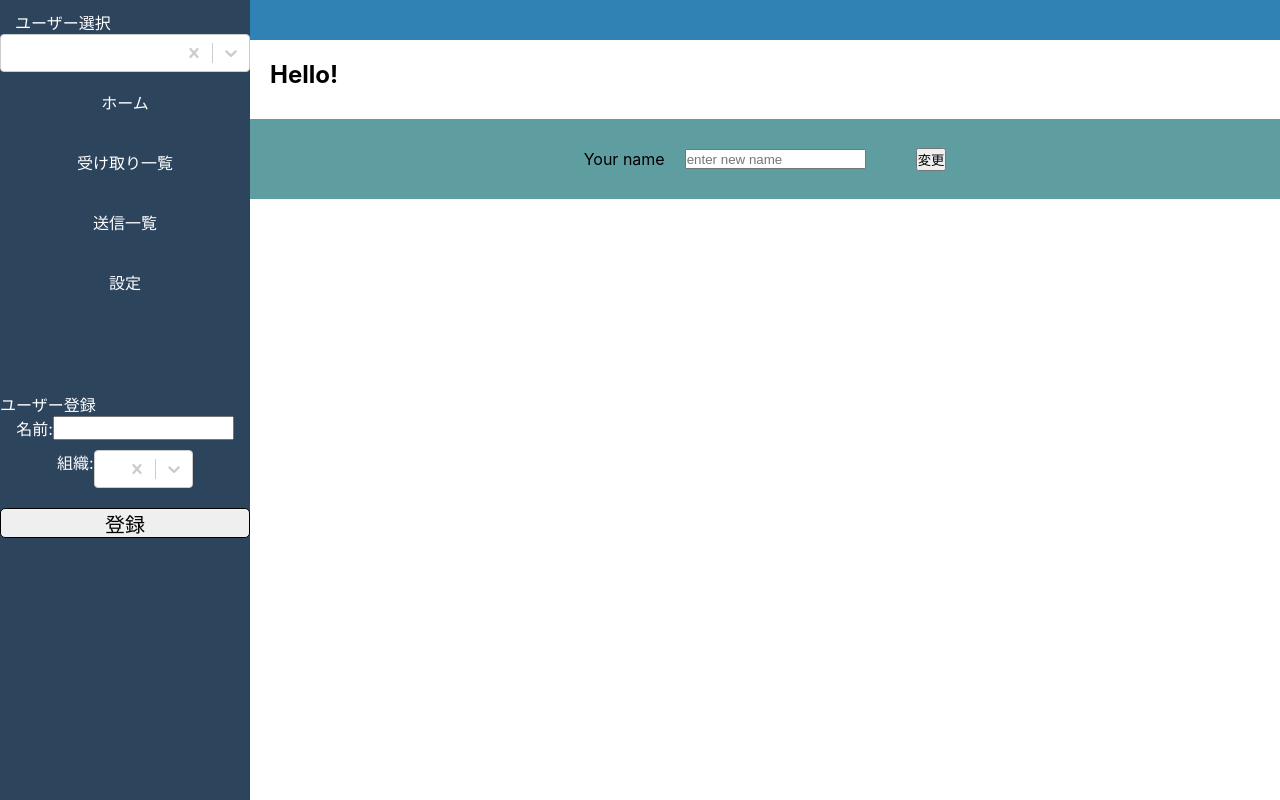
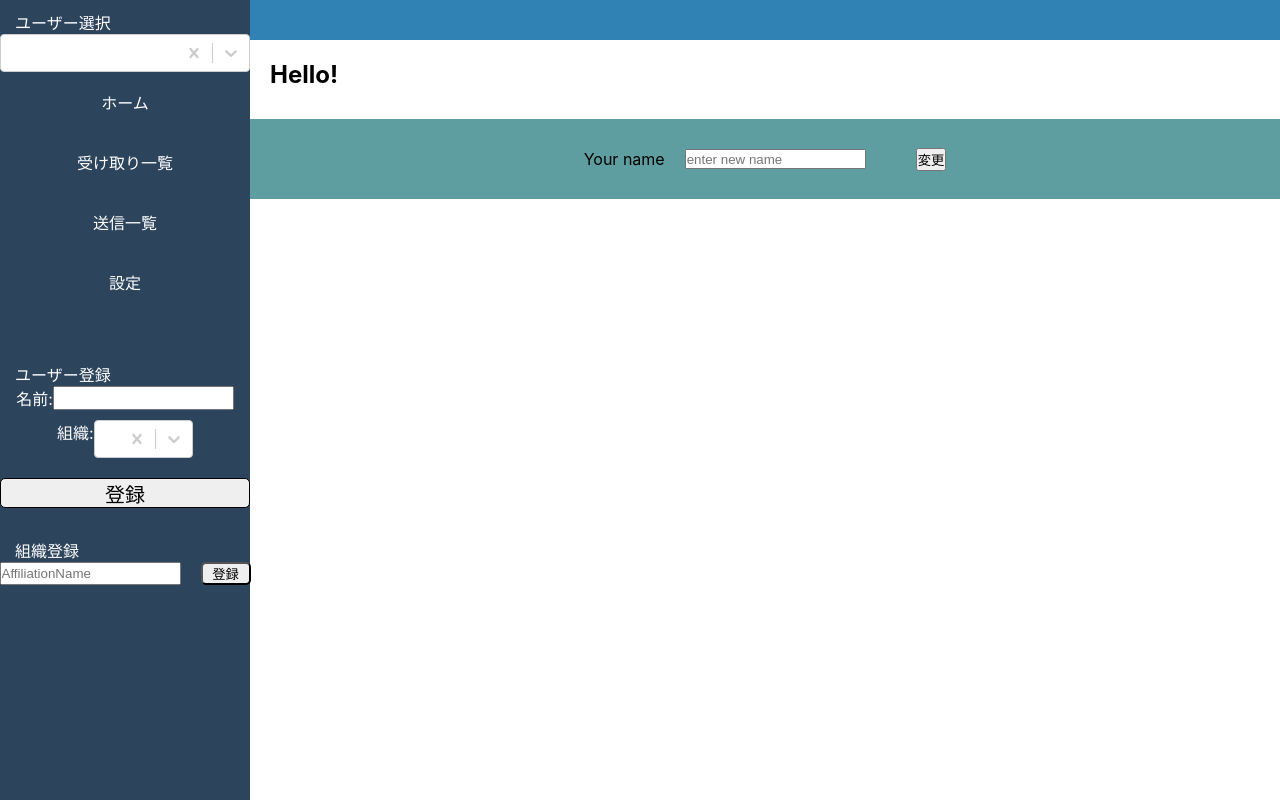
Before and after one commit to satoki71/curriculum_2_satoki_takahashi_front, a React (Create React App) app in the folder hackathon/react/my-app-ts/: page /Setting in a window 1280 px wide. Shown: the top 800 px of the page. Built offline with nearby package versions, Linux system fonts and the light colour scheme; no server answers.

Commit message:
Modify some files for affiliation register form

```diff
--- a/hackathon/react/my-app-ts/src/App.css
+++ b/hackathon/react/my-app-ts/src/App.css
@@ -15,6 +15,8 @@
 h2{
   margin: 20px auto;
   padding-left: 20px;
+  position: sticky;
+  top: 5px;
 }
 
 ul{
@@ -74,11 +76,12 @@ ul{
 }
 
 .userForm{
-  margin-top: 80px;
+  margin-top: 50px;
 }
 
 .userFormTitle{
   color: white;
+  margin-left: 15px;
 }
 
 .Sidebar .input-contents1{
@@ -109,6 +112,28 @@ ul{
 }
 
 
+.AffiliationForm{
+  margin-top:30px;
+}
+
+.affiliationName{
+  color:white;
+  margin-left: 15px;
+}
+
+.AffiliationButtonItem .affiliationRegister{
+  margin-left:20px;
+  width: 50px;
+  border-radius: 5px;
+}
+
+.AffiliationButtonItem .affiliationRegister:hover{
+  cursor: pointer;
+  background-color: dimgrey;
+}
+
+
+
 
 
 
@@ -123,6 +148,8 @@ ul{
   height: 40px;
   text-align: center;
   font-size: 30px;
+  position: sticky;
+  top: 0;
 }
 
 
--- a/hackathon/react/my-app-ts/src/App.tsx
+++ b/hackathon/react/my-app-ts/src/App.tsx
@@ -22,7 +22,7 @@ function App() {
 
   const [users, setUsers] = useState<userPost[]>([]);
 
-  const fetchUsers = async () => {
+  const fetchUsers = async() => {
     try {
         const res = await fetch("https://curriculum-2-satoki-takahashi-per-dufixj5qvq-uc.a.run.app/users", {method: 'GET'});
         if (!res.ok) {
--- /dev/null
+++ b/hackathon/react/my-app-ts/src/components/AffiliationForm.tsx
@@ -0,0 +1,70 @@
+import React, {useState} from 'react'
+
+type Props = {
+    fetchAffiliations: () => void;
+}
+
+const AffiliationForm = (props :Props) => {
+
+    const [affiliationName, setAffiliationName] = useState("");
+
+    const onSubmit = async(name :string) => {
+
+
+        if (!name) {
+            alert("Please enter affiliation name");
+            return;
+        }
+
+        try{
+          const response = await fetch(
+            `https://curriculum-2-satoki-takahashi-per-dufixj5qvq-uc.a.run.app/affiliation`,
+            {
+              method: "POST",
+
+              body: JSON.stringify({
+                name: name,
+              }),
+            });
+            if (!response.ok) {
+              throw Error(`Failed to create user: ${response.status}`);
+            }
+            props.fetchAffiliations()
+            setAffiliationName("")
+        } catch (err) {
+          console.error(err);
+        }
+    };
+
+    const submit = (e: React.FormEvent<HTMLFormElement>) => {
+        e.preventDefault();
+        onSubmit(affiliationName);
+    };
+
+    return (
+        <div>
+            <form onSubmit={submit} className="AffiliationForm">
+                <div className='affiliationName'>組織登録</div>
+                <div style={{ display: "flex", flexDirection: "row", justifyContent: "center"}}>
+                    <div className="affiliation-form-content" style={{ display: "flex", flexDirection: "row" }}>
+                        {/* <label>メッセージ: </label> */}
+                        <input
+                            className='affiliationName-input'
+                            type={"text"}
+                            value={affiliationName}
+                            // defaultValue={""}
+                            placeholder="AffiliationName"
+                            onChange={(e) => setAffiliationName(e.target.value)}
+                        ></input>
+                    </div>
+
+                    <div className='AffiliationButtonItem'>
+                        <button type={"submit"} className="affiliationRegister">登録</button>
+                    </div>
+                </div>
+            </form>
+        </div>
+    )
+}
+
+export default AffiliationForm
--- a/hackathon/react/my-app-ts/src/components/Sidebar.tsx
+++ b/hackathon/react/my-app-ts/src/components/Sidebar.tsx
@@ -4,7 +4,8 @@ import UserForm from "./UserForm"
 import UserSelect from "./UserSelect"
 import { useState, useEffect } from "react";
 import {userPost} from "../types/User"
-
+import AffiliationForm from './AffiliationForm';
+import {affiliationPost} from '../types/Affiliation'
 
 
 type Props = {
@@ -20,6 +21,25 @@ type Props = {
 
 
 const Sidebar = (props: Props) => {
+    const [affiliations, setAffiliations] = useState<affiliationPost[]>([]);
+
+    const fetchAffiliations = async () => {
+      try {
+          const res = await fetch("https://curriculum-2-satoki-takahashi-per-dufixj5qvq-uc.a.run.app/affiliation", {method: 'GET'});
+          if (!res.ok) {
+          throw Error(`Failed to fetch users: ${res.status}`);
+          }
+
+          const affiliations = await res.json();
+          setAffiliations(affiliations);
+      } catch (err) {
+          console.error(err);
+      }
+    };
+
+    useEffect(() => {
+        fetchAffiliations()
+    },[])
 
     const [name, setName] = useState("");
     const [affiliation, setAffiliation] = useState("");
@@ -82,7 +102,10 @@ const Sidebar = (props: Props) => {
                 })}
             </ul>
             <div>
-              <UserForm name={name} setName={setName} affiliation={affiliation} setAffiliation={setAffiliation} onSubmit={onSubmit}/>
+              <UserForm name={name} setName={setName} affiliation={affiliation} setAffiliation={setAffiliation} onSubmit={onSubmit} affiliations={affiliations}/>
+            </div>
+            <div>
+              <AffiliationForm fetchAffiliations={fetchAffiliations}/>
             </div>
           </div>
         </div>
--- a/hackathon/react/my-app-ts/src/components/Take.tsx
+++ b/hackathon/react/my-app-ts/src/components/Take.tsx
@@ -28,7 +28,10 @@ const Take = (props :Props) => {
       <div className='TakeMain'>
         <h3 className='UserAffiliationName'>{props.affiliationName}</h3>
         <h2>Hello! {props.user}</h2>
-        <TakeList takes={props.takes} users={props.users}/>
+        {props.takes[0]!=null && props.users[0]!=null ?
+          (<TakeList takes={props.takes} users={props.users}/>)
+          :null
+        }
       </div>
     </div>
   )
--- a/hackathon/react/my-app-ts/src/components/UserForm.tsx
+++ b/hackathon/react/my-app-ts/src/components/UserForm.tsx
@@ -10,6 +10,7 @@ type Props = {
     affiliation: string;
     setAffiliation: Dispatch<SetStateAction<string>>;
     onSubmit: (name: string, affiliation: string) => void;
+    affiliations: affiliationPost[];
 };
 
 
@@ -20,25 +21,6 @@ const UserForm = (props: Props) => {
         props.onSubmit(props.name, props.affiliation);
     };
 
-    const [affiliations, setAffiliations] = useState<affiliationPost[]>([]);
-
-    const fetchAffiliations = async () => {
-      try {
-          const res = await fetch("https://curriculum-2-satoki-takahashi-per-dufixj5qvq-uc.a.run.app/affiliation", {method: 'GET'});
-          if (!res.ok) {
-          throw Error(`Failed to fetch users: ${res.status}`);
-          }
-
-          const affiliations = await res.json();
-          setAffiliations(affiliations);
-      } catch (err) {
-          console.error(err);
-      }
-    };
-
-    useEffect(() => {
-        fetchAffiliations()
-    },[])
 
     function convertToOption(affiliations: affiliationPost): AffiliationOption {
         return {
@@ -47,7 +29,7 @@ const UserForm = (props: Props) => {
         };
     }
 
-    const options = affiliations.map(convertToOption)
+    const options = props.affiliations.map(convertToOption)
 
     const onChange = (e: { label: string; value: string; } | null) => {
         if (e == null) {
@@ -95,7 +77,6 @@ const UserForm = (props: Props) => {
                 <button type={"submit"} className="userRegister">登録</button>
             </div>
         </form>
-
     );
 };
 
```
